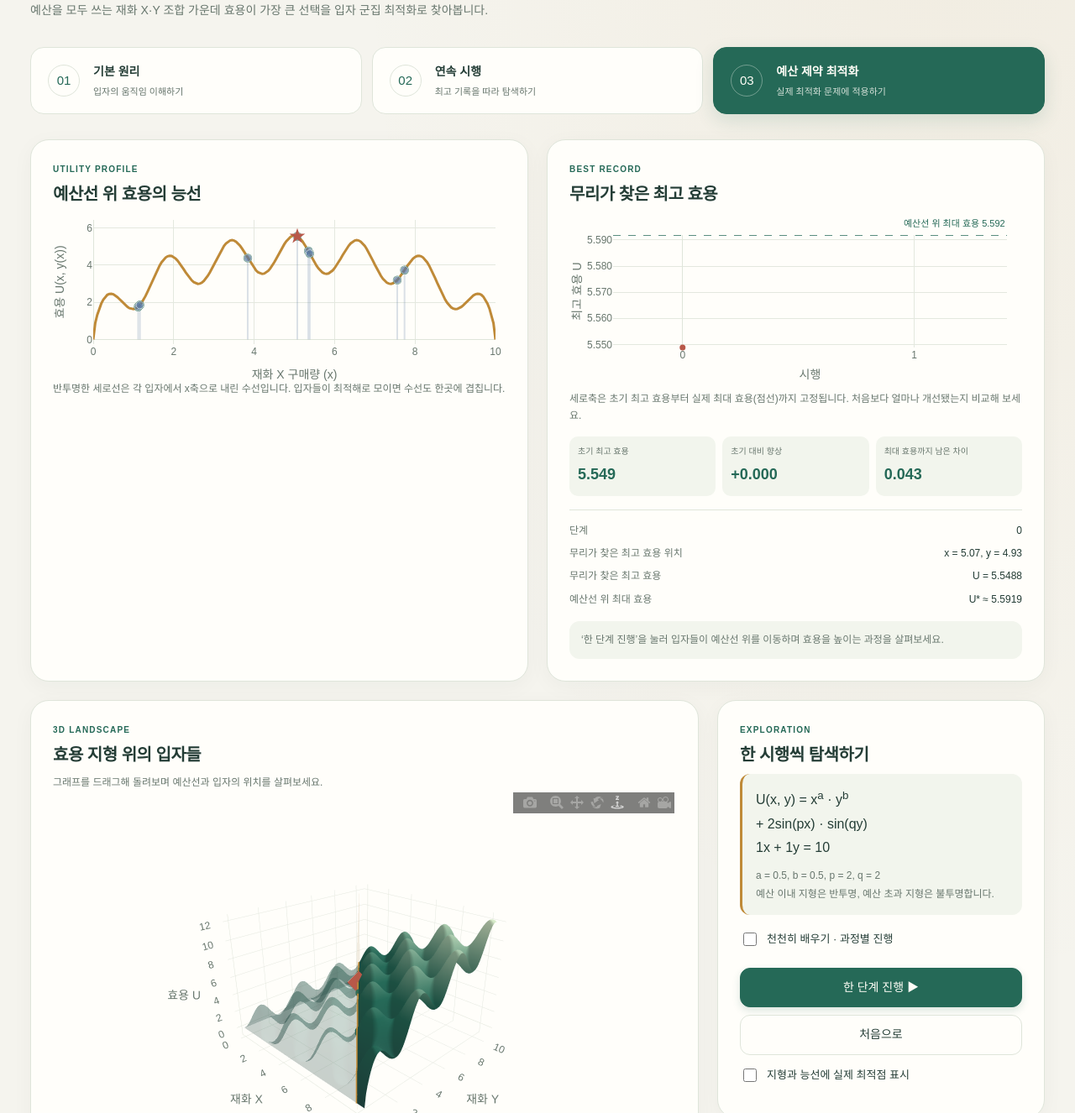
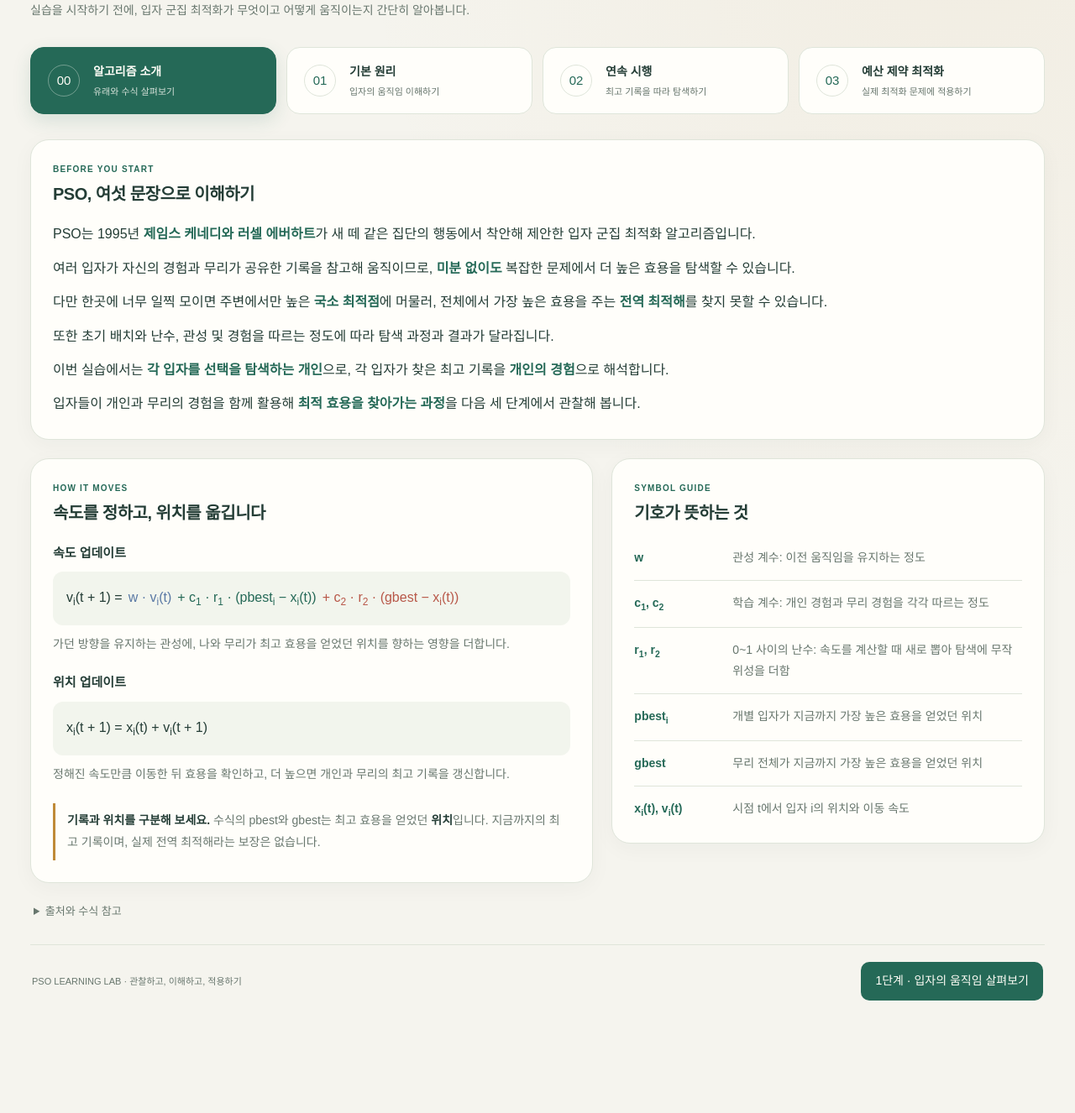
Before and after one commit to kkoma6505/pro-site, a plain HTML site: page index.html in a window 1280 px wide. Shown: the part 152-1478 px from the top of the page at 84% size. After the commit the page ends 1372 px from the top, so only its background shows below. Drawn offline with nearby package versions, Linux system fonts and the light colour scheme; animation ran at ten frames a second; a web font is replaced by a local one.

Commit message:
Add PSO introduction before interactive lessons

```diff
--- a/index.html
+++ b/index.html
@@ -2,85 +2,88 @@
 <html lang="ko">
 <head>
 <meta charset="utf-8">
-<meta name="viewport" content="width=device-width, initial-scale=1, viewport-fit=cover">
-<title>PSO 알고리즘을 통한 최적화 | 예산제약 효용 극대화</title>
-<script src="lib/plotly.min.js"></script>
+<meta name="viewport" content="width=device-width, initial-scale=1">
+<meta name="theme-color" content="#f5f4ee">
+<title>PSO 소개 · 개인의 경험에서 집단의 탐색으로</title>
+<meta name="description" content="PSO의 유래와 의의, 국소 최적점의 한계와 속도·위치 갱신식을 살펴보고 최적 효용 탐색을 실습합니다.">
 <link rel="stylesheet" href="style.css">
 <link rel="preload" href="fonts/NEXON-Lv2-Gothic-Regular.otf" as="font" type="font/otf" crossorigin>
 <link rel="stylesheet" href="stages.css">
 </head>
-<body class="stage3-page">
-<div class="background-emblem" aria-hidden="true"></div>
-<div class="wrap">
-  <header data-stage="03">
-  <div class="eyebrow">PARTICLE SWARM OPTIMIZATION · 03</div>
-  <h1>PSO 알고리즘을 통한 최적화</h1>
-  <p class="lede">예산을 모두 쓰는 재화 X·Y 조합 가운데 효용이 가장 큰 선택을 입자 군집 최적화로 찾아봅니다.</p>
-  <nav class="stage-nav" aria-label="학습 단계"><a href="stage1.html"><span class="nav-number">01</span><span class="nav-copy">기본 원리<small>입자의 움직임 이해하기</small></span></a><a href="stage2.html"><span class="nav-number">02</span><span class="nav-copy">연속 시행<small>최고 기록을 따라 탐색하기</small></span></a><a href="index.html" aria-current="page"><span class="nav-number">03</span><span class="nav-copy">예산 제약 최적화<small>실제 최적화 문제에 적용하기</small></span></a></nav>
-</header>
-
-<div class="row2">
-    <div class="card">
-      <span class="card-kicker">UTILITY PROFILE</span><h2>예산선 위 효용의 능선</h2>
-      <div id="profile"></div>
-      <div class="hint">반투명한 세로선은 각 입자에서 x축으로 내린 수선입니다. 입자들이 최적해로 모이면 수선도 한곳에 겹칩니다.</div>
-    </div>
-    <div class="card">
-      <span class="card-kicker">BEST RECORD</span><h2>무리가 찾은 최고 효용</h2>
-      <div id="conv"></div>
-      <p class="hint">세로축은 초기 최고 효용부터 실제 최대 효용(점선)까지 고정됩니다. 처음보다 얼마나 개선됐는지 비교해 보세요.</p>
-      <div class="conv-summary" id="convSummary" aria-live="polite"></div>
-      <dl class="readout" id="readout"></dl>
-      <div class="status" id="status">‘한 단계 진행’을 눌러 입자들이 예산선 위를 이동하며 효용을 높이는 과정을 살펴보세요.</div>
-    </div>
-  </div>
-
-  <div class="grid">
-    <div class="stage">
-      <span class="card-kicker">3D LANDSCAPE</span><h2>효용 지형 위의 입자들</h2>
-      <p class="card-note">그래프를 드래그해 돌려보며 예산선과 입자의 위치를 살펴보세요.</p>
-      <div id="landscape"><div class="loading">3차원 효용 지형과 입자 무리를 불러오는 중입니다.</div></div>
-      <div class="legend">
-        <span><i style="background:var(--amber)"></i>예산 제약 벽과 효용 능선</span>
-        <span><i style="background:var(--teal);opacity:0.24"></i>예산 이내 지형 (반투명)</span>
-        <span><i style="background:var(--indigo)"></i>입자와 이동 경로</span>
-        <span><i style="background:var(--teal)"></i>개별 입자가 찾은 최고 효용</span>
-        <span><i style="background:var(--crimson)"></i>무리가 찾은 최고 효용</span>
-        <span><i style="background:var(--ink)"></i>예산선 위 실제 최적점</span>
-        <span><i style="background:var(--indigo);opacity:0.28"></i>입자에서 바닥으로 내린 수선</span>
+<body class="intro-page">
+<div class="stage1-wrap">
+  <header class="stage1-header" data-stage="00">
+    <div class="eyebrow">PARTICLE SWARM OPTIMIZATION · INTRO</div>
+    <h1>개인의 경험에서 집단의 탐색으로</h1>
+    <p class="lede">실습을 시작하기 전에, 입자 군집 최적화가 무엇이고 어떻게 움직이는지 간단히 알아봅니다.</p>
+    <nav class="stage-nav" aria-label="학습 단계">
+      <a href="index.html" aria-current="page"><span class="nav-number">00</span><span class="nav-copy">알고리즘 소개<small>유래와 수식 살펴보기</small></span></a>
+      <a href="stage1.html"><span class="nav-number">01</span><span class="nav-copy">기본 원리<small>입자의 움직임 이해하기</small></span></a>
+      <a href="stage2.html"><span class="nav-number">02</span><span class="nav-copy">연속 시행<small>최고 기록을 따라 탐색하기</small></span></a>
+      <a href="stage3.html"><span class="nav-number">03</span><span class="nav-copy">예산 제약 최적화<small>실제 최적화 문제에 적용하기</small></span></a>
+    </nav>
+  </header>
+  <main class="intro-content">
+    <section class="s1-card intro-overview" aria-labelledby="introTitle">
+      <span class="card-kicker">BEFORE YOU START</span>
+      <h2 id="introTitle">PSO, 여섯 문장으로 이해하기</h2>
+      <div class="intro-lines">
+        <p>PSO는 1995년 <strong>제임스 케네디와 러셀 에버하트</strong>가 새 떼 같은 집단의 행동에서 착안해 제안한 입자 군집 최적화 알고리즘입니다.</p>
+        <p>여러 입자가 자신의 경험과 무리가 공유한 기록을 참고해 움직이므로, <strong>미분 없이도</strong> 복잡한 문제에서 더 높은 효용을 탐색할 수 있습니다.</p>
+        <p>다만 한곳에 너무 일찍 모이면 주변에서만 높은 <strong>국소 최적점</strong>에 머물러, 전체에서 가장 높은 효용을 주는 <strong>전역 최적해</strong>를 찾지 못할 수 있습니다.</p>
+        <p>또한 초기 배치와 난수, 관성 및 경험을 따르는 정도에 따라 탐색 과정과 결과가 달라집니다.</p>
+        <p>이번 실습에서는 <strong>각 입자를 선택을 탐색하는 개인</strong>으로, 각 입자가 찾은 최고 기록을 <strong>개인의 경험</strong>으로 해석합니다.</p>
+        <p>입자들이 개인과 무리의 경험을 함께 활용해 <strong>최적 효용을 찾아가는 과정</strong>을 다음 세 단계에서 관찰해 봅니다.</p>
       </div>
-      <section class="iteration-log-section" aria-labelledby="iterationLogTitle">
-        <h2 id="iterationLogTitle">단계별 탐색 캡션</h2>
-        <div class="learning-explanation" id="learningExplanation" hidden aria-live="polite"></div>
-        <div class="iteration-summary" id="iterationSummary"></div>
-        <ol class="iteration-log" id="iterationLog">
-          <li class="iteration-empty">한 단계 진행을 누르면 입자의 이동과 무리 최고 효용의 변화가 표시됩니다.</li>
-        </ol>
+    </section>
+    <div class="intro-detail-grid">
+      <section class="s1-card" aria-labelledby="updateTitle">
+        <span class="card-kicker">HOW IT MOVES</span>
+        <h2 id="updateTitle">속도를 정하고, 위치를 옮깁니다</h2>
+        <div class="intro-update">
+          <h3>속도 업데이트</h3>
+          <div class="intro-equation" role="math" aria-label="다음 속도는 관성, 개인 경험을 향하는 항, 무리 경험을 향하는 항의 합입니다.">
+            <span>v<sub>i</sub>(t + 1) =</span>
+            <span class="term-inertia">w · v<sub>i</sub>(t)</span>
+            <span class="term-personal">+ c<sub>1</sub> · r<sub>1</sub> · (pbest<sub>i</sub> − x<sub>i</sub>(t))</span>
+            <span class="term-social">+ c<sub>2</sub> · r<sub>2</sub> · (gbest − x<sub>i</sub>(t))</span>
+          </div>
+          <p class="intro-equation-note">가던 방향을 유지하는 관성에, 나와 무리가 최고 효용을 얻었던 위치를 향하는 영향을 더합니다.</p>
+        </div>
+        <div class="intro-update">
+          <h3>위치 업데이트</h3>
+          <div class="intro-equation" role="math" aria-label="다음 위치는 현재 위치에 새 속도를 더한 값입니다.">
+            <span>x<sub>i</sub>(t + 1) = x<sub>i</sub>(t) + v<sub>i</sub>(t + 1)</span>
+          </div>
+          <p class="intro-equation-note">정해진 속도만큼 이동한 뒤 효용을 확인하고, 더 높으면 개인과 무리의 최고 기록을 갱신합니다.</p>
+        </div>
+        <p class="intro-position-note"><strong>기록과 위치를 구분해 보세요.</strong> 수식의 pbest와 gbest는 최고 효용을 얻었던 <strong>위치</strong>입니다. 지금까지의 최고 기록이며, 실제 전역 최적해라는 보장은 없습니다.</p>
+      </section>
+      <section class="s1-card" aria-labelledby="symbolTitle">
+        <span class="card-kicker">SYMBOL GUIDE</span>
+        <h2 id="symbolTitle">기호가 뜻하는 것</h2>
+        <dl class="intro-symbols">
+          <div><dt>w</dt><dd>관성 계수: 이전 움직임을 유지하는 정도</dd></div>
+          <div><dt>c<sub>1</sub>, c<sub>2</sub></dt><dd>학습 계수: 개인 경험과 무리 경험을 각각 따르는 정도</dd></div>
+          <div><dt>r<sub>1</sub>, r<sub>2</sub></dt><dd>0~1 사이의 난수: 속도를 계산할 때 새로 뽑아 탐색에 무작위성을 더함</dd></div>
+          <div><dt>pbest<sub>i</sub></dt><dd>개별 입자가 지금까지 가장 높은 효용을 얻었던 위치</dd></div>
+          <div><dt>gbest</dt><dd>무리 전체가 지금까지 가장 높은 효용을 얻었던 위치</dd></div>
+          <div><dt>x<sub>i</sub>(t), v<sub>i</sub>(t)</dt><dd>시점 t에서 입자 i의 위치와 이동 속도</dd></div>
+        </dl>
       </section>
     </div>
-
-    <div class="panel">
-      <div class="card">
-        <span class="card-kicker">EXPLORATION</span><h2>한 시행씩 탐색하기</h2>
-        <div class="formula" id="formula"></div>
-        <label class="check"><input type="checkbox" id="chkSlow"> 천천히 배우기 · 과정별 진행</label>
-        <label class="focus-select" id="focusLabel" hidden>계산을 살펴볼 점 <select id="focusParticle" aria-label="계산을 살펴볼 입자"></select></label>
-        <div class="actions">
-          <button class="primary wide" id="btnStep">한 단계 진행 ▶</button>
-          <button id="btnReset">처음으로</button>
-        </div>
-        <label class="check"><input type="checkbox" id="chkTruth"> 지형과 능선에 실제 최적점 표시</label>
-      </div>
-
-      <div class="card">
-        <span class="card-kicker">PARAMETERS</span><h2>입자 무리 설정</h2>
-        <div class="presets" id="psoPresets"></div>
-        <div id="psoCtrls"></div>
-      </div>
-    </div>
-  </div>
-<footer class="lesson-footer"><span>PSO LEARNING LAB · 관찰하고, 이해하고, 적용하기</span><a href="stage1.html">처음부터 다시 살펴보기 →</a></footer>
+    <details class="intro-sources">
+      <summary>출처와 수식 참고</summary>
+      <p>위 식은 관성 계수 w를 포함한 PSO의 갱신식입니다. 알고리즘의 유래·갱신 규칙·특성은 아래 문헌을 참고했습니다.</p>
+      <ul>
+        <li><a href="https://doi.org/10.1109/ICNN.1995.488968" target="_blank" rel="noopener noreferrer">Kennedy &amp; Eberhart (1995), Particle swarm optimization</a></li>
+        <li><a href="https://doi.org/10.1109/ICEC.1998.699146" target="_blank" rel="noopener noreferrer">Shi &amp; Eberhart (1998), A modified particle swarm optimizer</a></li>
+        <li><a href="https://doi.org/10.1109/CEC.2001.934374" target="_blank" rel="noopener noreferrer">Eberhart &amp; Shi (2001), Developments, applications and resources</a></li>
+        <li><a href="https://pmc.ncbi.nlm.nih.gov/articles/PMC1989676/" target="_blank" rel="noopener noreferrer">Schutte et al. (2004), Parallel global optimization with the particle swarm algorithm</a></li>
+      </ul>
+    </details>
+  </main>
+  <footer class="lesson-footer"><span>PSO LEARNING LAB · 관찰하고, 이해하고, 적용하기</span><a class="intro-start" href="stage1.html">1단계 · 입자의 움직임 살펴보기</a></footer>
 </div>
-<script src="app.js"></script>
 </body>
 </html>
--- a/stages.css
+++ b/stages.css
@@ -6,7 +6,7 @@ header::after{content:attr(data-stage);position:absolute;right:12px;top:-20px;fo
 .eyebrow::before{content:"";width:22px;height:8px;border:1px solid var(--teal);border-radius:50%;transform:rotate(-30deg)}
 h1{font-size:clamp(32px,3.6vw,52px);line-height:1.25;letter-spacing:-.045em;font-weight:700;margin:17px 0 12px;max-width:calc(100% - 160px)}
 .lede{max-width:820px;color:var(--muted);font-size:14px;line-height:1.9;margin:0}
-.stage-nav{display:grid;grid-template-columns:repeat(3,minmax(0,1fr));gap:12px;margin-top:30px}
+.stage-nav{display:grid;grid-template-columns:repeat(4,minmax(0,1fr));gap:12px;margin-top:30px}
 .stage-nav>a{display:flex;align-items:center;gap:16px;position:relative;text-decoration:none;background:var(--panel);color:var(--ink);border:1px solid var(--line);border-radius:16px;padding:17px 20px;transition:transform .18s,border-color .18s,box-shadow .18s}
 .stage-nav>a:hover{transform:translateY(-2px);border-color:var(--teal);box-shadow:var(--shadow-hover)}
 .nav-number{display:grid;place-items:center;flex:none;width:38px;height:38px;border:1px solid var(--line);border-radius:50%;font-size:15px;color:var(--teal)}
@@ -72,6 +72,27 @@ h1{font-size:clamp(32px,3.6vw,52px);line-height:1.25;letter-spacing:-.045em;font
 .stage3-page .iteration-log-section h2{font-size:17px}
 .stage3-page .panel .actions{display:grid;grid-template-columns:1fr}
 .stage3-page .panel .actions .wide{grid-column:1/-1}
+.intro-content{display:grid;gap:22px}
+.intro-lines{display:grid;gap:10px;margin-top:18px;font-size:16px;line-height:1.9;word-break:keep-all;overflow-wrap:break-word}
+.intro-lines p{margin:0}.intro-lines strong{font-weight:700;color:var(--teal)}
+.intro-detail-grid{display:grid;grid-template-columns:minmax(0,1.3fr) minmax(0,1fr);gap:22px;align-items:start}
+.intro-update{margin-top:20px}.intro-update h3{font-size:15px;font-weight:700;margin:0 0 10px}
+.intro-equation{display:flex;flex-wrap:wrap;gap:5px 7px;background:var(--soft);border-radius:12px;padding:16px;font-size:16px;line-height:1.9}
+.intro-equation>span{white-space:nowrap}.intro-equation sub,.intro-symbols sub{font-size:.75em}
+.term-inertia{color:var(--indigo)}.term-personal{color:var(--teal)}.term-social{color:var(--crimson)}
+.intro-equation-note{font-size:14px;color:var(--muted);line-height:1.8;margin:10px 0 0}
+.intro-position-note{font-size:14px;color:var(--muted);border-left:3px solid var(--amber);padding:8px 0 8px 14px;margin:22px 0 0;line-height:1.85}
+.intro-position-note strong{color:var(--ink)}
+.intro-symbols{display:grid;gap:0;margin:12px 0 0}
+.intro-symbols>div{display:grid;grid-template-columns:105px minmax(0,1fr);gap:12px;padding:14px 0;border-bottom:1px solid var(--line);font-size:14px;line-height:1.8}
+.intro-symbols>div:last-child{border-bottom:0;padding-bottom:0}
+.intro-symbols dt{color:var(--teal);font-weight:700}.intro-symbols dd{margin:0;color:var(--muted)}
+.intro-sources{padding:0 4px;color:var(--muted);font-size:13px;line-height:1.8}
+.intro-sources summary{cursor:pointer;width:fit-content}.intro-sources p{margin:12px 0 8px}.intro-sources ul{padding-left:20px;margin:0}
+.lesson-footer .intro-start{padding:11px 17px;border-radius:10px;background:var(--teal);color:var(--on-accent);font-size:14px}
+@media(max-width:1050px){.stage-nav{grid-template-columns:repeat(2,minmax(0,1fr))}}
+@media(max-width:900px){.intro-detail-grid{grid-template-columns:1fr}}
+@media(max-width:600px){.intro-lines{font-size:16px;gap:14px}.intro-symbols>div{grid-template-columns:100px minmax(0,1fr);gap:8px}.intro-equation{font-size:14px;padding:12px}.intro-detail-grid,.intro-content{gap:16px}}
 @media(min-width:1440px){.stage1-grid{grid-template-columns:minmax(0,1fr) 420px}}
 @media(max-width:1050px){.stage1-wrap,.wrap{padding:30px 24px}.stage1-grid,.stage3-page .grid{grid-template-columns:minmax(0,1fr) 350px;gap:16px}.s1-card,.card,.stage{padding:20px}.stage-nav>a{padding:14px;gap:10px}.concepts{gap:10px}}
 @media(max-width:900px){.stage1-wrap,.wrap{max-width:800px}.stage1-grid,.stage3-page .grid{grid-template-columns:1fr}.stage3-page .row2{gap:16px}.explain{min-height:0}.stage3-page .panel{grid-template-columns:1fr 1fr;gap:16px}.nav-copy small{display:none}.stage3-page #profile,.stage3-page #conv{height:180px}}
```
Also changed, not shown: stage1.html (+1 -1 lines), stage2.html (+2 -2 lines), stage3.html (added, +86 -0 lines).
